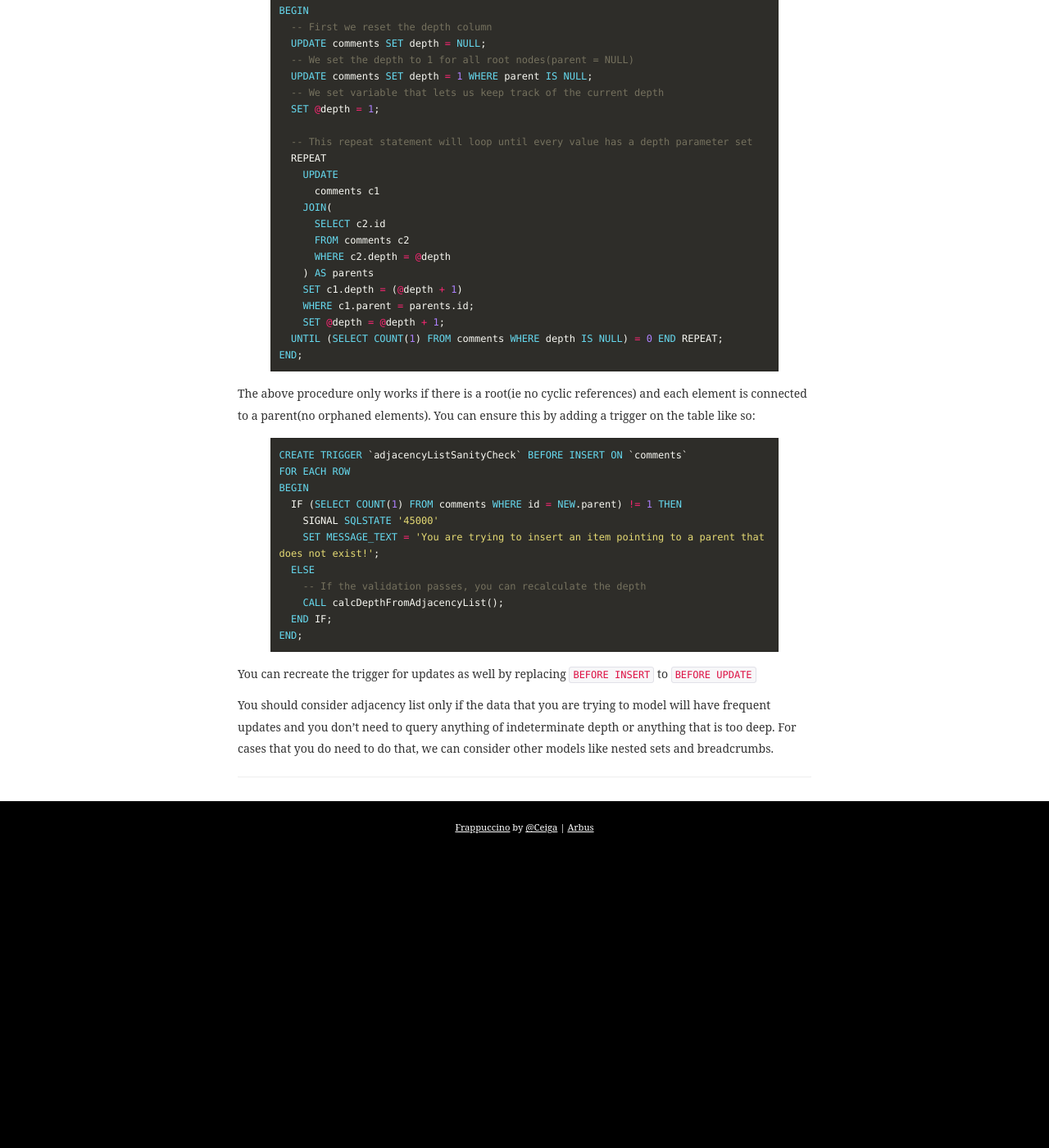
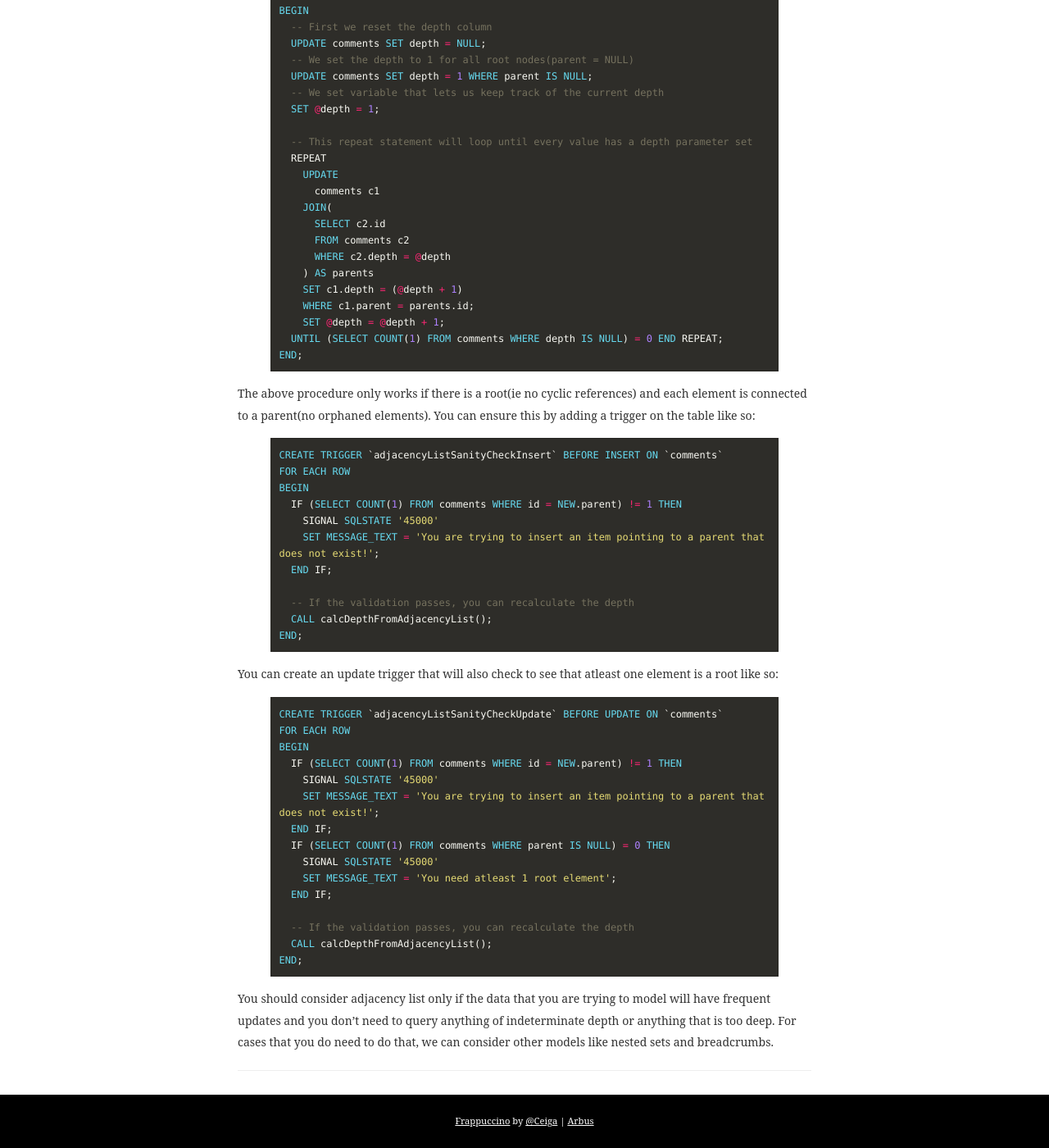
Before and after one commit to arbus/arbus.github.io, a Jekyll site: the page built from _posts/2014-05-04-Mysql-Adjacency-List.md, in a window 1280 px wide and 1400 px high, scrolled down 1659 px. Shown: the whole window at 82% size. Built offline with Jekyll 4.4.1, drawn with Linux system fonts in a browser that asks for light colours; some web fonts are replaced; before the commit the page ends 2701 px from its top, so only the background shows below that.

Commit message:
adding in update trigger example

```diff
--- a/_posts/2014-05-04-Mysql-Adjacency-List.md
+++ b/_posts/2014-05-04-Mysql-Adjacency-List.md
@@ -92,21 +92,40 @@ The above procedure only works if there is a root(ie no cyclic references) and e
 
 {% highlight sql %}
 
-CREATE TRIGGER `adjacencyListSanityCheck` BEFORE INSERT ON `comments`
+CREATE TRIGGER `adjacencyListSanityCheckInsert` BEFORE INSERT ON `comments`
 FOR EACH ROW
 BEGIN
   IF (SELECT COUNT(1) FROM comments WHERE id = NEW.parent) != 1 THEN
     SIGNAL SQLSTATE '45000'
     SET MESSAGE_TEXT = 'You are trying to insert an item pointing to a parent that does not exist!';
-  ELSE
-    -- If the validation passes, you can recalculate the depth
-    CALL calcDepthFromAdjacencyList();
   END IF;
+
+  -- If the validation passes, you can recalculate the depth
+  CALL calcDepthFromAdjacencyList();
 END;
 
 {% endhighlight %}
 
+You can create an update trigger that will also check to see that atleast one element is a root like so:
 
-You can recreate the trigger for updates as well by replacing `BEFORE INSERT` to `BEFORE UPDATE`
+{% highlight sql %}
+
+CREATE TRIGGER `adjacencyListSanityCheckUpdate` BEFORE UPDATE ON `comments`
+FOR EACH ROW
+BEGIN
+  IF (SELECT COUNT(1) FROM comments WHERE id = NEW.parent) != 1 THEN
+    SIGNAL SQLSTATE '45000'
+    SET MESSAGE_TEXT = 'You are trying to insert an item pointing to a parent that does not exist!';
+  END IF;
+  IF (SELECT COUNT(1) FROM comments WHERE parent IS NULL) = 0 THEN
+    SIGNAL SQLSTATE '45000'
+    SET MESSAGE_TEXT = 'You need atleast 1 root element';
+  END IF;
+
+  -- If the validation passes, you can recalculate the depth
+  CALL calcDepthFromAdjacencyList();
+END;
+
+{% endhighlight %}
 
 You should consider adjacency list only if the data that you are trying to model will have frequent updates and you don't need to query anything of indeterminate depth or anything that is too deep. For cases that you do need to do that, we can consider other models like nested sets and breadcrumbs.
```
